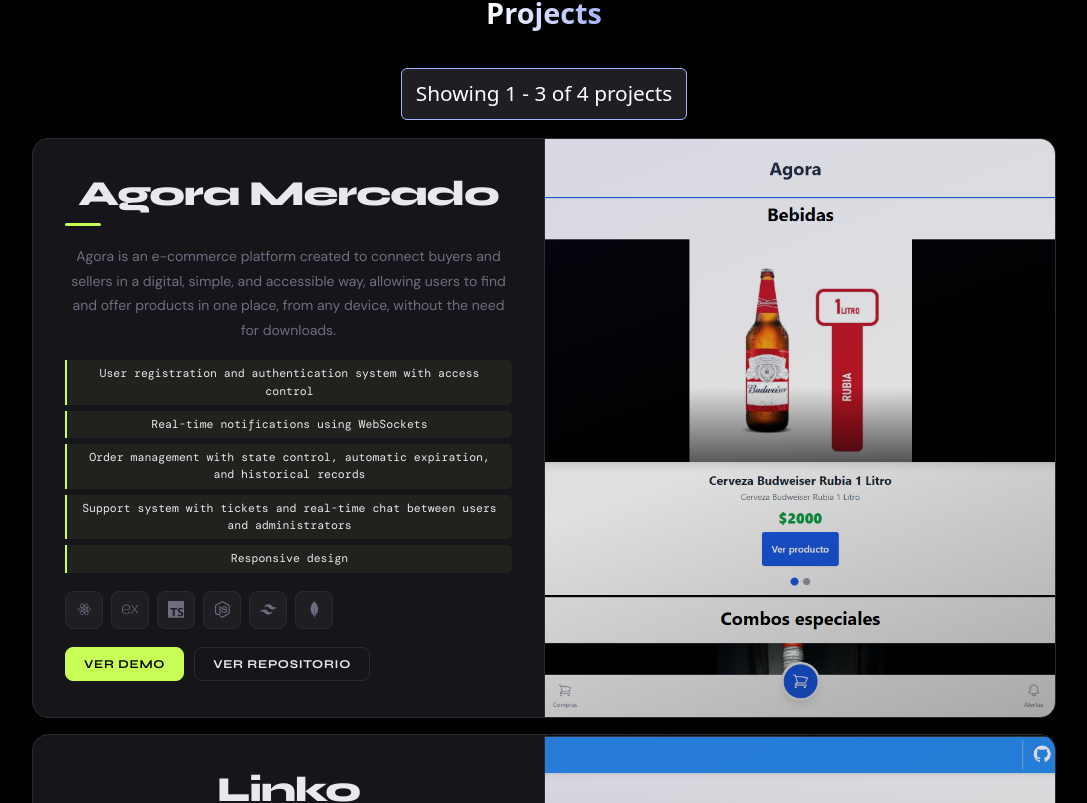
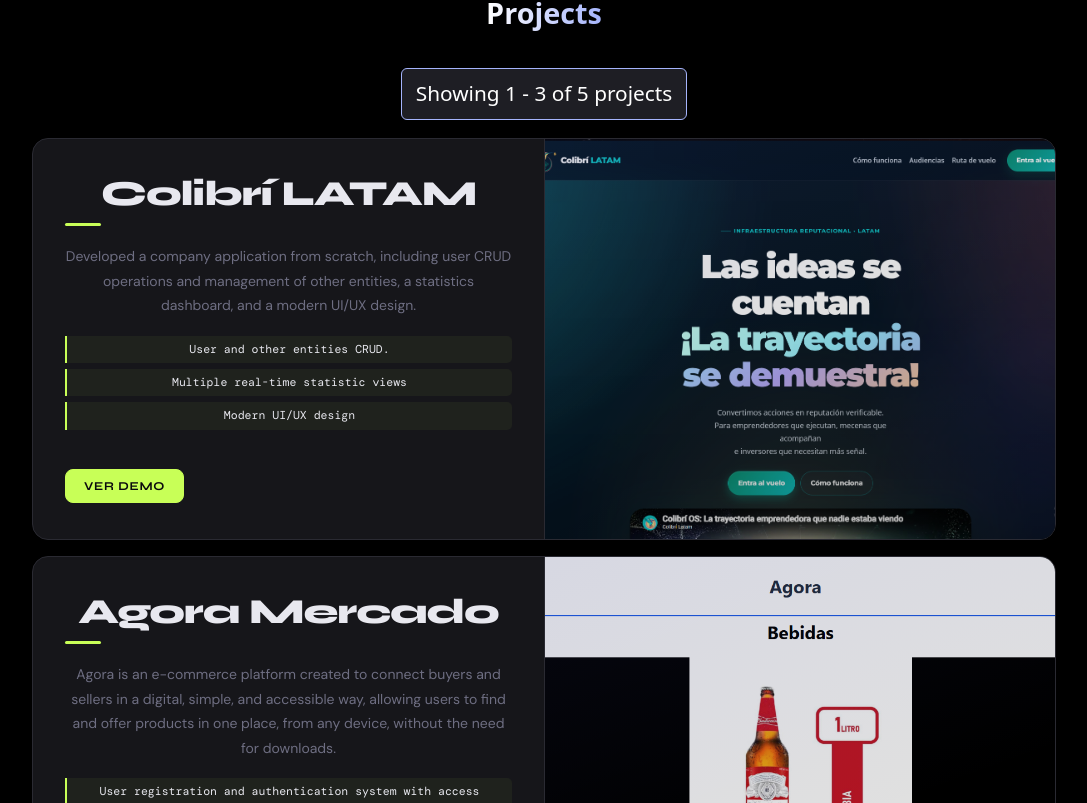
Before and after one commit to JoaquinGabriel17/portfolio-react, a Next.js app: page / in a window 1280 px wide. Shown: the part 1617-2420 px from the top of the page, without its empty margins (96-1183 px from the left). Built offline with nearby package versions, Linux system fonts and the light colour scheme.

Commit message:
agregar el proyecto colibri

```diff
--- a/src/data/texts.js
+++ b/src/data/texts.js
@@ -1,10 +1,12 @@
 import { SiNextdotjs, SiMongodb, SiRedux, SiFirebase, SiJavascript,SiExpress, SiTypescript, SiTailwindcss  } from 'react-icons/si';
 import { FaServer,FaNodeJs } from 'react-icons/fa';
 import { DiReact } from 'react-icons/di';
+
 import rosa from '@/../public/rosadelviento.png'
 import linko from '@/../public/linko2.png'
 import movie from '@/../public/moviefinder.png'
 import agora  from '@/../public/agora.png'
+import colibri from '@/../public/colibri.png'
 
 export const texts = {
   en: {
@@ -34,27 +36,23 @@
         }]
     },
     ProjectInfo: [
-  /*{
-    name: 'Crypto Metrics',
+  {
+    name: 'Colibrí LATAM',
     description:
-      'This application allows users to track the main cryptocurrencies on the market in real time. The project is built with React for the interface, integrating the CoinGecko API to display up-to-date market data.',
-    image: criptoMetrics.src,
+      'Developed a company application from scratch, including user CRUD operations and management of other entities, a statistics dashboard, and a modern UI/UX design.',
+    image: colibri.src,
     features: [
-      'User registration',
-      'Multiple statistic views',
-      'Real-time market data'
+      'User and other entities CRUD.',
+      'Multiple real-time statistic views',
+      'Modern UI/UX design'
     ],
-    techIcons: [
-      <DiReact key="react" />,
-      <SiRedux key="redux" />,
-      <SiJavascript key="js" />
-    ],
-    technologies: ['React', 'Redux', 'JavaScript', 'Node.js'],
+    techIcons: [],
+    technologies: ['Next.js', 'Nest.js', 'JavaScript', 'TypeScript', 'Tailwind CSS', 'PostgreSQL'],
     links: {
-      github: 'https://github.com/JoaquinGabriel17/crypto-metrics',
-      demo: 'https://crypto-metrics-sigma.vercel.app/'
+      github: null,
+      demo: 'https://colibrilatam.com/index.html'
     }
-  },*/
+  },
   {
     name: 'Agora Mercado',
     description:
@@ -74,7 +72,7 @@
       <SiTypescript key="ts" />,
       <FaNodeJs key="node"/>,
       <SiTailwindcss key="tailwind" />,
-      <SiMongodb />
+      <SiMongodb key="mongodb"/>
     ],
     technologies: ['React', 'Typescript', 'Mongo DB', 'Node.js', 'Tailwind CSS', 'Express'],
     links: {
@@ -212,7 +210,7 @@
       <SiTypescript key="ts" />,
       <FaNodeJs key="node"/>,
       <SiTailwindcss key="tailwind" />,
-      <SiMongodb />
+      <SiMongodb key="mongodb" />
     ],
     technologies: ['React', 'Typescript', 'Mongo DB', 'Node.js', 'Tailwind CSS', 'Express'],
     links: {
```
Also changed, not shown: src/data/projectData.js (deleted, +0 -25 lines), public/colibri.png (added).
